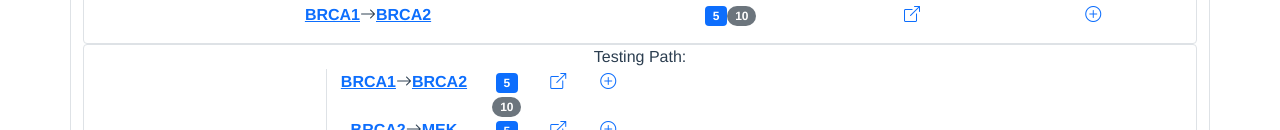
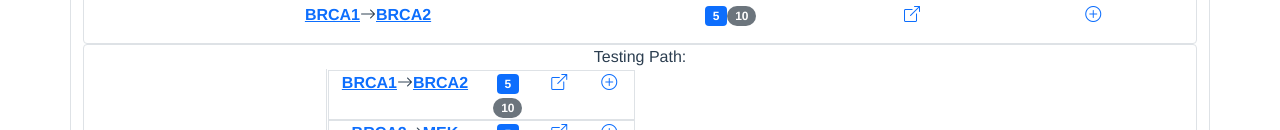
Before and after one commit to kkaris/indra_network_service, a Vue app in the folder indra_network_search/frontend/: page / in a window 1280 px wide. Shown: the part 670-800 px from the top of the page. Built offline with nearby package versions, Linux system fonts and the light colour scheme; what @dafcoe/vue-collapsible-panel would draw is missing.

Commit message:
Switch to template block in Path

```diff
--- a/indra_network_search/frontend/src/components/Result/Path.vue
+++ b/indra_network_search/frontend/src/components/Result/Path.vue
@@ -8,13 +8,11 @@
   </td>
   <td>
     <div class="container">
-      <div
-        class="row"
-        v-for="(edge, index) in edge_data"
-        :key="index"
-      >
-        <Edge v-bind="edge" />
-      </div>
+      <template v-for="(edge, index) in edge_data" :key="index">
+        <div class="row border">
+          <Edge v-bind="edge" />
+        </div>
+      </template>
     </div>
   </td>
 </template>
```
